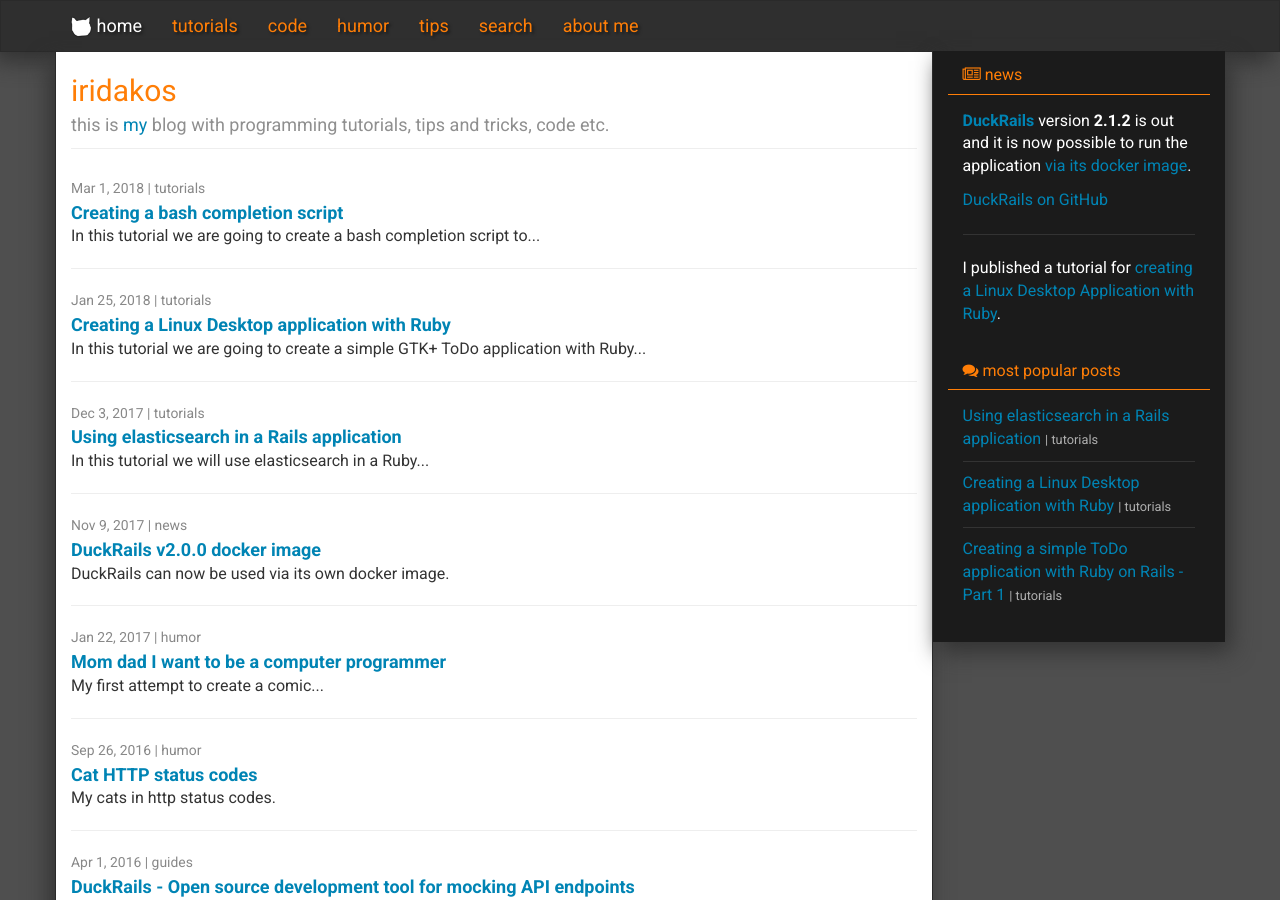
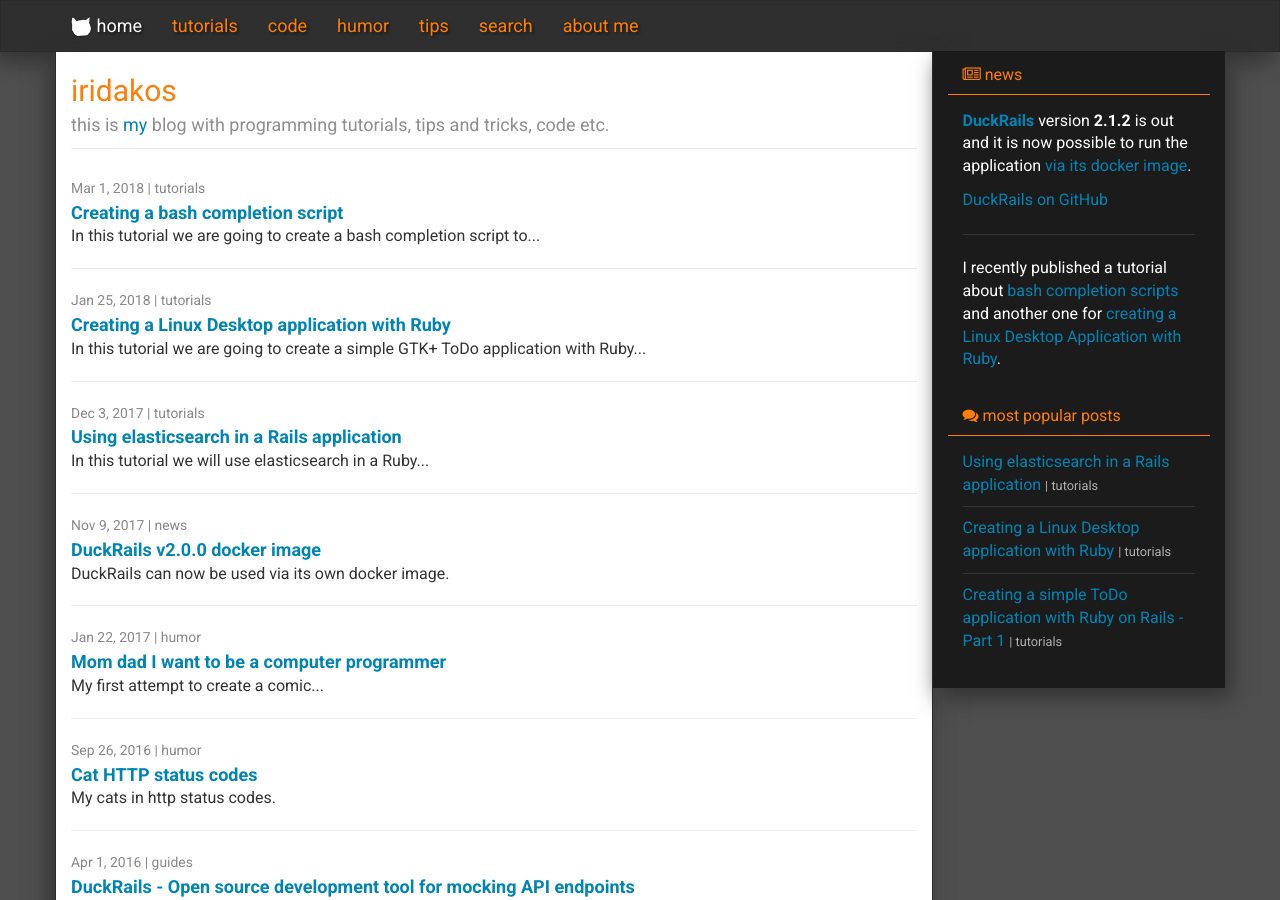
Before and after one commit to iridakos/iridakos.github.io, a Jekyll site: the page built from index.html, in a window 1280 px wide and 900 px high. Built offline with Jekyll 4.4.1, drawn with Linux system fonts in a browser that asks for light colours; nearby versions of some CDN libraries; the list of posts is cut into pages by our own code; comment, search, counter and statistics services are not loaded.

Commit message:
Update news.html

```diff
--- a/_includes/news.html
+++ b/_includes/news.html
@@ -10,6 +10,6 @@
 
       <hr/>
 
-      <p>I published a tutorial for <a class="ga-event-link" data-event-label="Ruby does GTK" data-event-action="click" data-event-category="News links" href="https://iridakos.com/tutorials/2018/01/25/creating-a-gtk-todo-application-with-ruby">creating a Linux Desktop Application with Ruby</a>.</p>
+        <p>I recently published a tutorial about <a class="ga-event-link" data-event-label="Bash completion tutorial" data-event-action="click" data-event-category="News links" href="https://iridakos.com/tutorials/2018/03/01/bash-programmable-completion-tutorial.html">bash completion scripts</a> and another one for <a class="ga-event-link" data-event-label="Ruby does GTK" data-event-action="click" data-event-category="News links" href="https://iridakos.com/tutorials/2018/01/25/creating-a-gtk-todo-application-with-ruby">creating a Linux Desktop Application with Ruby</a>.</p>
     </div>
 </div>
```
